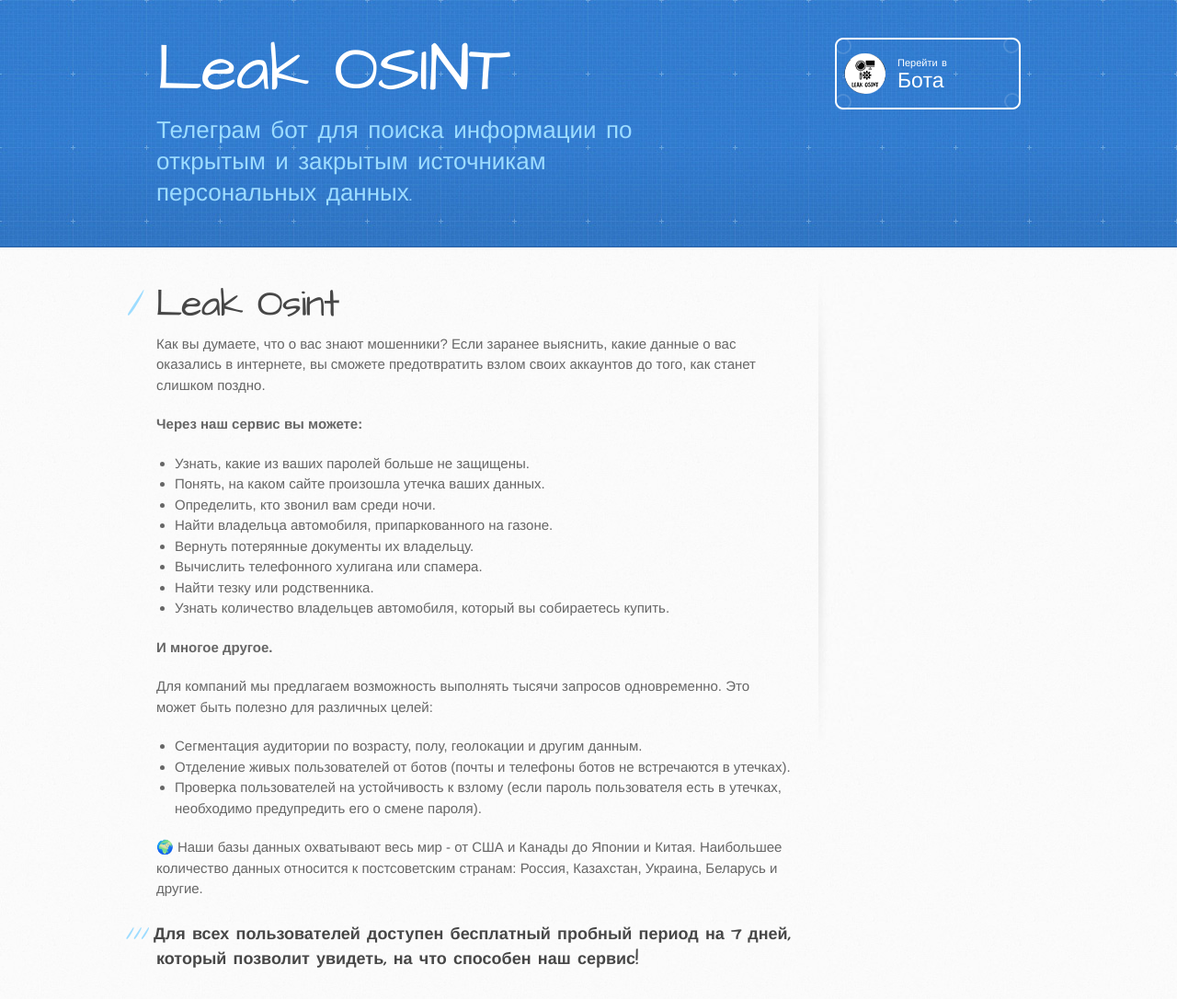
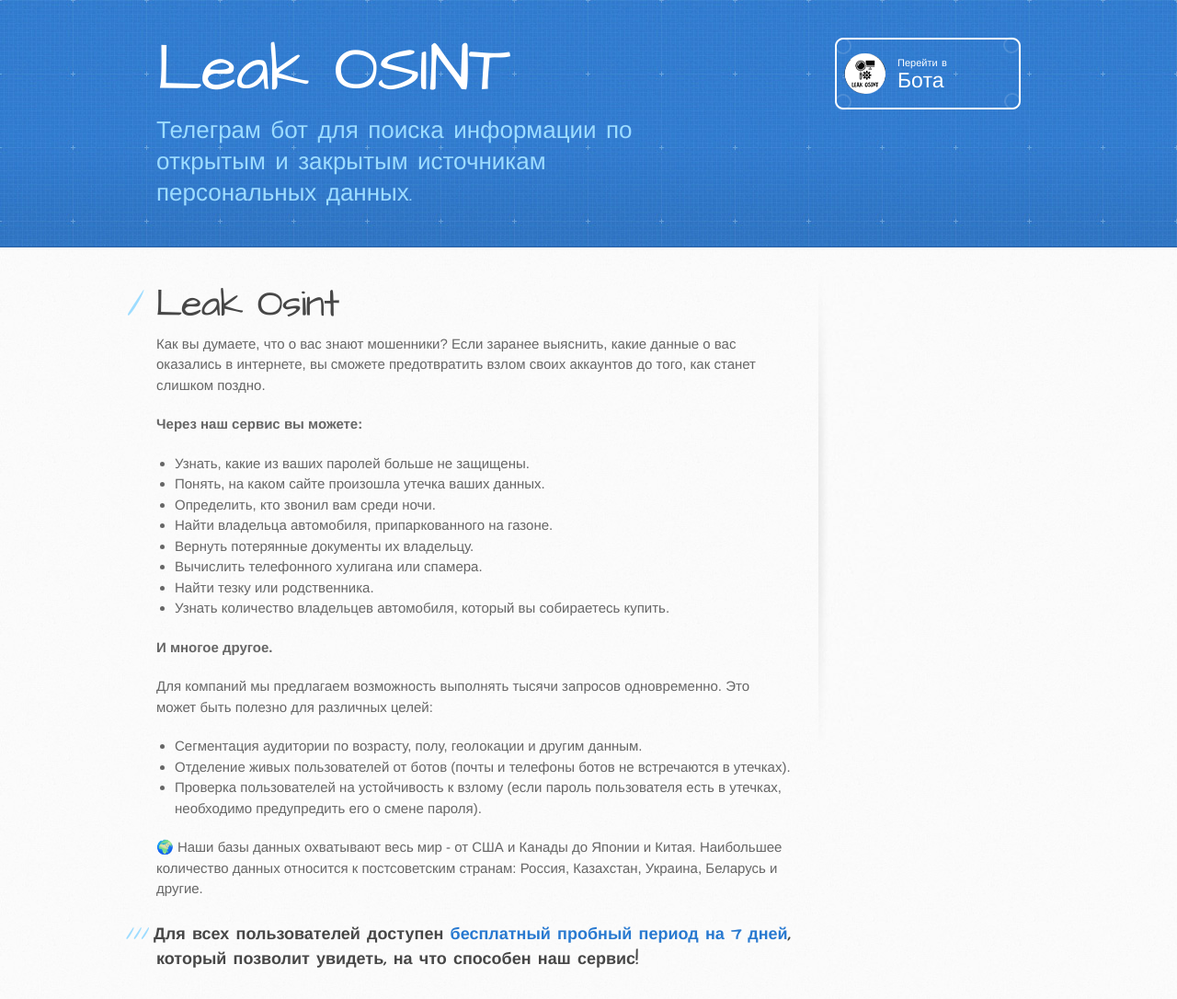
Before and after one commit to LeakOSINT/LeakOSINT.github.io, a Jekyll site: the page built from index.md, in a window 1280 px wide. Shown: the whole page at 92% size. Built offline with Jekyll 4.4.1, drawn with Linux system fonts in a browser that asks for light colours; our own code applies the rules of GitHub Pages for plain Markdown files; part of the change alters nothing that is shown.

```diff
--- a/index.md
+++ b/index.md
@@ -23,4 +23,4 @@
 
 🌍 Наши базы данных охватывают весь мир - от США и Канады до Японии и Китая. Наибольшее количество данных относится к постсоветским странам: Россия, Казахстан, Украина, Беларусь и другие.
 
-### **Для всех пользователей доступен бесплатный пробный период на 7 дней, который позволит увидеть, на что способен наш сервис!**
+### **Для всех пользователей доступен [бесплатный пробный период на 7 дней](https://leakosint.org/LeakOSINT/), который позволит увидеть, на что способен наш сервис!**
```
